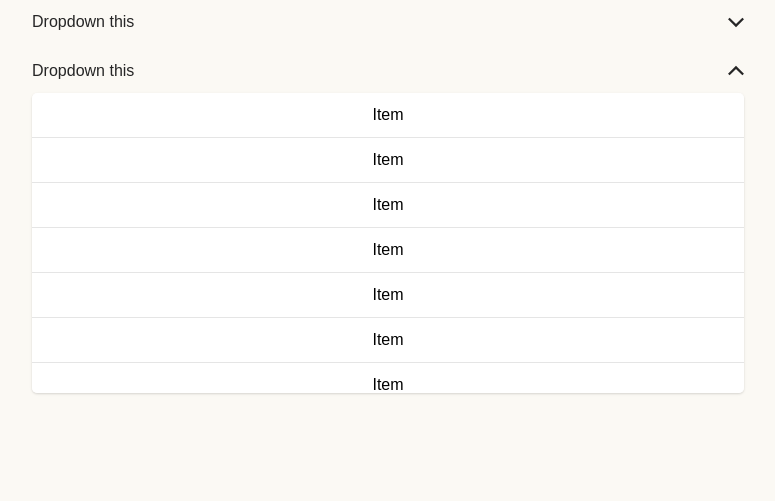
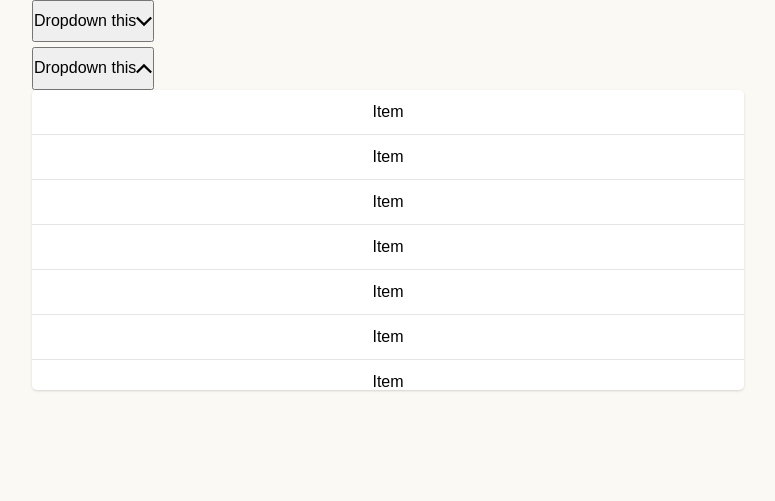
Before and after one commit to anto-amezquita/bare-bones, a website built with Parcel: page dropdown.html in a window 1280 px wide. Shown: the whole page, without its empty margins (252-1027 px from the left). Built offline with nearby package versions, Linux system fonts and the light colour scheme.

Commit message:
Update dropdown.html

```diff
--- a/dropdown.html
+++ b/dropdown.html
@@ -26,12 +26,12 @@
 
   <!-- Dropdown START -->
   <div class="dropdown">
-    <div class="dropdown__header">
+    <button class="dropdown__header">
       Dropdown this
       <div class="icon">
         <svg xmlns="http://www.w3.org/2000/svg" width="64" height="64" viewBox="0 0 64 64"><title>arrow-down</title><polyline points="3.38 17.75 32.04 46.42 60.71 17.75" fill="none" stroke="currentColor" stroke-miterlimit="10" stroke-width="9.05"/></svg>
       </div>
-    </div>
+    </button>
     <div class="dropdown__content">
       <a href="#" class="dropdown__anchor">Item</a>
     </div>
@@ -40,12 +40,12 @@
 
   <!-- Dropdown dropdown--active START -->
   <div class="dropdown dropdown--active">
-    <div class="dropdown__header">
+    <button class="dropdown__header">
       Dropdown this
       <div class="icon">
         <svg xmlns="http://www.w3.org/2000/svg" width="64" height="64" viewBox="0 0 64 64"><title>arrow-down</title><polyline points="3.38 17.75 32.04 46.42 60.71 17.75" fill="none" stroke="currentColor" stroke-miterlimit="10" stroke-width="9.05"/></svg>
       </div>
-    </div>
+    </button>
     <div class="dropdown__content">
       <a href="#" class="dropdown__anchor">Item</a>
       <a href="#" class="dropdown__anchor">Item</a>
```
